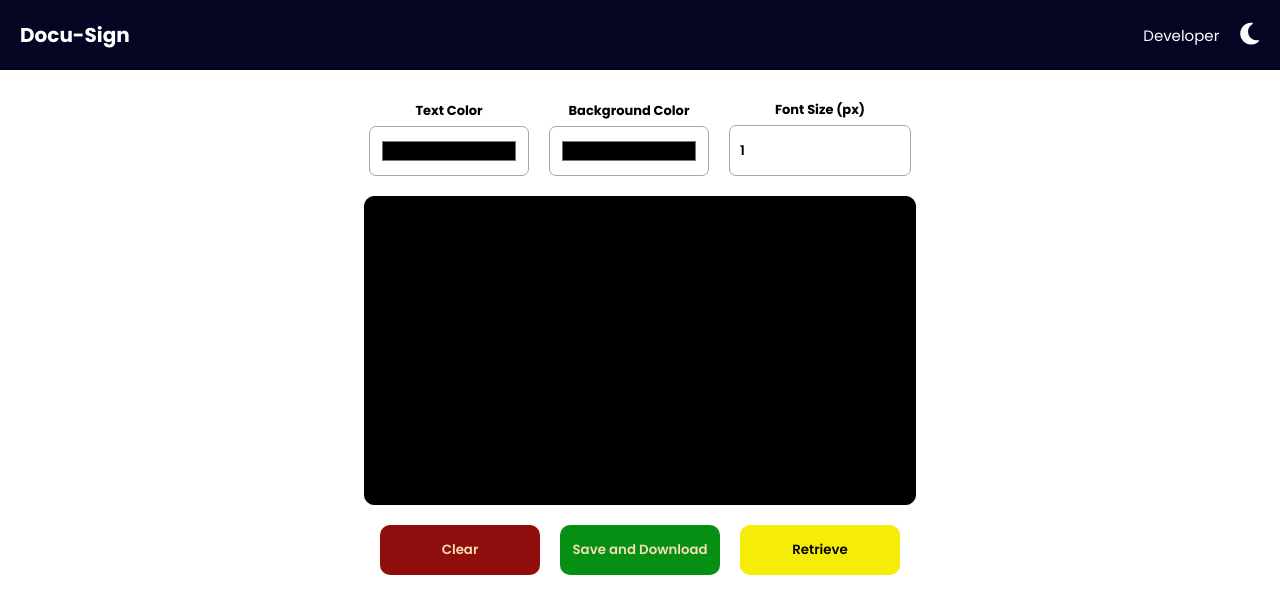
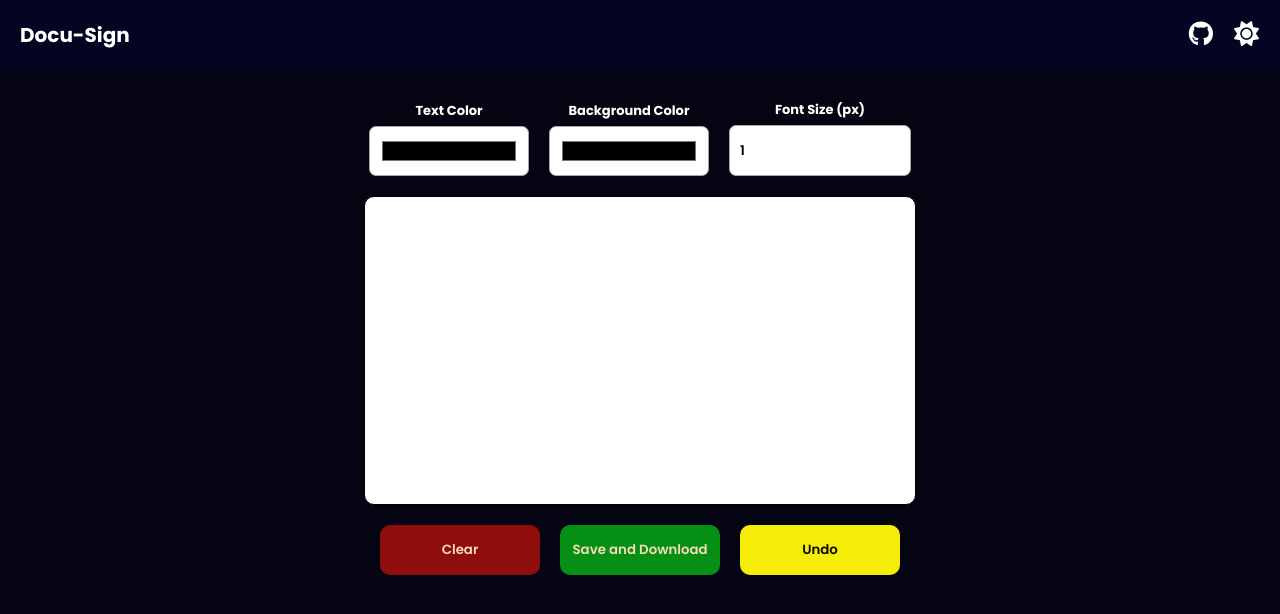
Before and after one commit to devarsheecodess/Docu-Sign, a plain HTML site: page index.html in a window 1280 px wide. Both pictures are taken after a click on the button 1249 px from the left and 35 px from the top of the page. Drawn offline with Linux system fonts and the light colour scheme.

Commit message:
dark mode

```diff
--- a/index.html
+++ b/index.html
@@ -14,9 +14,9 @@
         <h1>Docu-Sign</h1>
         <div class="header-items">
             <ul>
-                <li>Developer</li>
-                <button id="toggleTheme">
-                    <i class="fa-solid fa-moon" style="color: #ffffff; font-size: 25px"></i>
+                <a href="https://github.com/devarsheecodess" target="_blank"><li><i class="fa-brands fa-github" style="color: #ffffff;"></i></li></a>
+                <button id="toggle">
+
                 </button>
             </ul>
         </div>
@@ -26,16 +26,16 @@
         <div class="flex-box">
             <div class="top-options">
                 <div class="textClr">
-                    <h4>Text Color</h4>
+                    <h4 class="black-text">Text Color</h4>
                     <input type="color" id="font-clr" />
                 </div>
                 <div class="backClr">
-                    <h4>Background Color</h4>
+                    <h4 class="black-text">Background Color</h4>
                     <input type="color" id="bg-clr"/>
                 </div>
 
                 <div class="font">
-                    <h4>Font Size (px)</h4>
+                    <h4 class="black-text">Font Size (px)</h4>
                     <input type="number" value="1" min="1" id="fontSize" />
                 </div>
             </div>
@@ -43,7 +43,7 @@
             <div class="bottom-options">
                 <button id="clearCanvas">Clear</button>
                 <button id="saveCanvas">Save and Download</button>
-                <button id="retrieveCanvas">Retrieve</button>
+                <button id="retrieveCanvas">Undo</button>
             </div>
         </div>
     </main>
--- a/script.js
+++ b/script.js
@@ -3,58 +3,44 @@ document.addEventListener("DOMContentLoaded", function () {
   const font_clr = document.getElementById("font-clr");
   const fontSizeInput = document.getElementById("fontSize");
 
-
   const canvas = document.getElementById("canvas");
-
 
   const clearButton = document.getElementById("clearCanvas");
   const saveButton = document.getElementById("saveCanvas");
   const retrieveButton = document.getElementById("retrieveCanvas");
 
-
   const ctx = canvas.getContext("2d");
-
 
   let isDrawing = false;
 
-
   let paths = [];
-
 
   if (window.screen.width <= 660) {
     alert("This application functions only on PC / laptops!");
   }
 
-
   canvas.style.backgroundColor = back_clr.value;
-
 
   ctx.strokeStyle = font_clr.value;
 
-
   ctx.lineWidth = fontSizeInput.value;
-
 
   back_clr.addEventListener("input", function () {
     canvas.style.backgroundColor = back_clr.value;
   });
 
-
   font_clr.addEventListener("input", function () {
     ctx.strokeStyle = font_clr.value;
   });
-
 
   fontSizeInput.addEventListener("input", function () {
     ctx.lineWidth = fontSizeInput.value;
   });
 
-
   clearButton.addEventListener("click", function () {
     ctx.clearRect(0, 0, canvas.width, canvas.height);
     paths = [];
   });
-
 
   saveButton.addEventListener("click", function () {
     const dataURL = canvas.toDataURL();
@@ -66,14 +52,12 @@ document.addEventListener("DOMContentLoaded", function () {
     document.body.removeChild(link);
   });
 
-
   retrieveButton.addEventListener("click", function () {
     if (paths.length > 0) {
       paths.pop();
       redrawCanvas();
     }
   });
-
 
   function redrawCanvas() {
     ctx.clearRect(0, 0, canvas.width, canvas.height);
@@ -87,31 +71,60 @@ document.addEventListener("DOMContentLoaded", function () {
     });
   }
 
-
   canvas.addEventListener("mousedown", (e) => {
     isDrawing = true;
-    const x = e.offsetX;
-    const y = e.offsetY;
-    paths.push([{ x, y }]);
+    const { offsetX, offsetY } = e;
+    paths.push([{ x: offsetX, y: offsetY }]);
   });
 
-
   canvas.addEventListener("mousemove", (e) => {
-    if (isDrawing) {
-      const x = e.offsetX;
-      const y = e.offsetY;
-      paths[paths.length - 1].push({ x, y });
-      redrawCanvas();
-    }
+    if (!isDrawing) return;
+    const { offsetX, offsetY } = e;
+    paths[paths.length - 1].push({ x: offsetX, y: offsetY });
+    redrawCanvas();
   });
-
 
   canvas.addEventListener("mouseup", () => {
     isDrawing = false;
   });
 
-
   canvas.addEventListener("mouseleave", () => {
     isDrawing = false;
   });
+
+  const toggle = document.getElementById('toggle')
+  const black = document.querySelectorAll('.black-text')
+
+  const logo = "fa-moon"
+  toggle.innerHTML = `<i class="fa-solid ${logo}" style="color: #ffffff; font-size: 25px"></i>`
+
+  let flag = true;
+
+  toggle.addEventListener('click', ()=>{
+    flag = !flag
+
+    if(flag){
+      document.body.style.backgroundColor = 'white'
+
+      black.forEach(element => {
+        element.style.color = "black"
+      });
+
+      canvas.style.backgroundColor = 'black'
+      const logo = "fa-moon"
+
+      toggle.innerHTML = `<i class="fa-solid ${logo}" style="color: #ffffff; font-size: 25px"></i>`
+    } else{
+      document.body.style.backgroundColor = 'rgb(4, 4, 19)'
+
+      black.forEach(element => {
+        element.style.color = "white"
+      });
+
+      canvas.style.backgroundColor = 'white'
+      const logo = "fa-sun"
+
+      toggle.innerHTML = `<i class="fa-solid ${logo}" style="color: #ffffff; font-size: 25px"></i>`
+    }
+  })
 });
--- a/style.css
+++ b/style.css
@@ -3,6 +3,10 @@
   margin: 0;
   padding: 0;
   font-family: "Poppins";
+  transition-duration: 0.4s;
+}
+.black-text{
+  color: black;
 }
 header {
   display: flex;
@@ -30,6 +34,9 @@ header h1 {
 .header-items button {
   background-color: transparent;
   border: 1px solid transparent;
+}
+.fa-github{
+  font-size: 25px;
 }
 .flex-box {
   display: flex;
```
